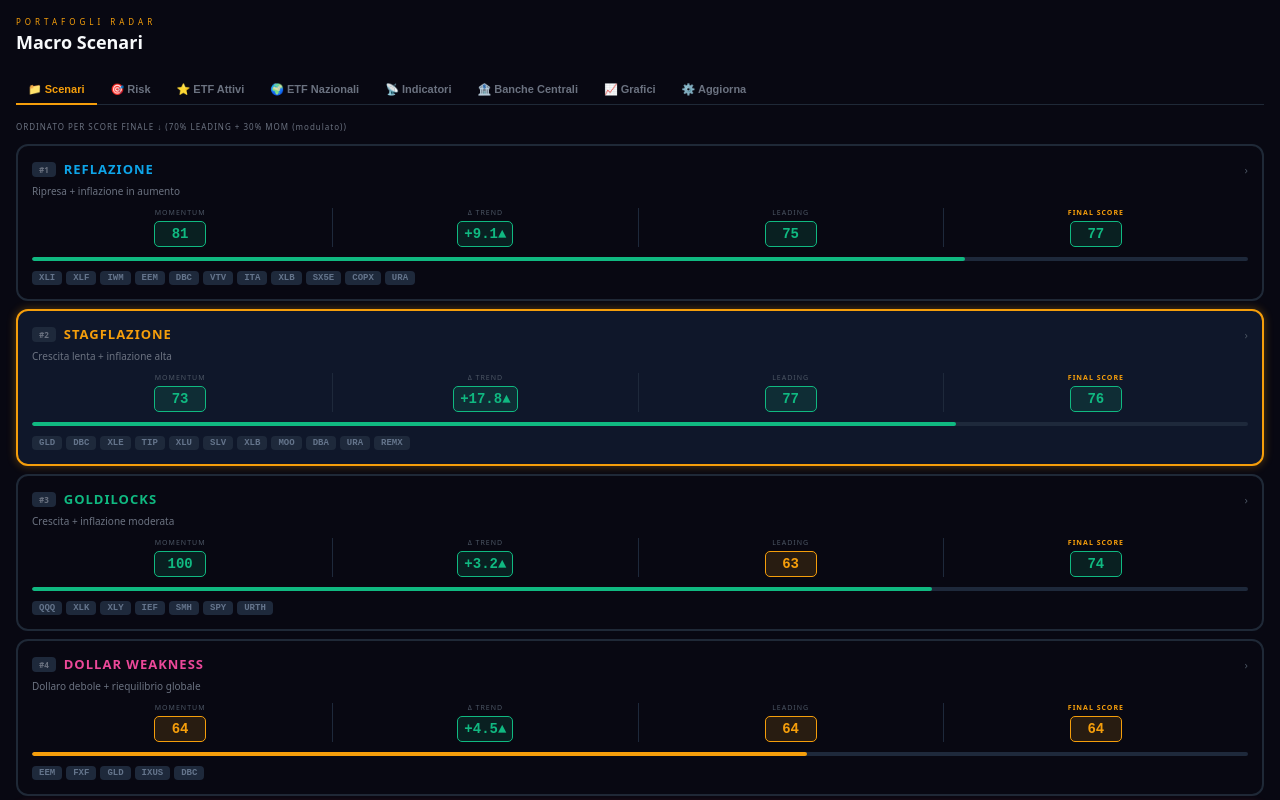
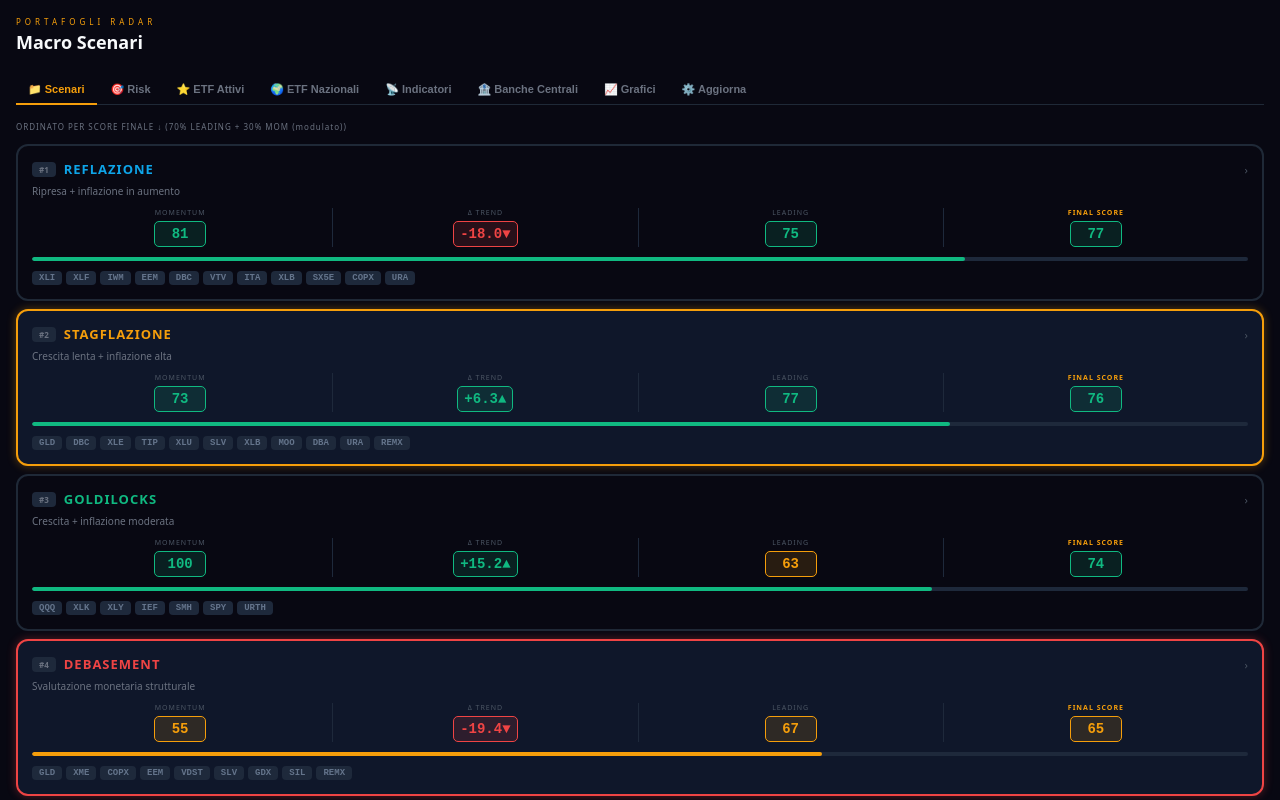
Before and after one commit to rickbiz77/Scenari-macro, a React (Vite) app: page / in a window 1280 px wide. Shown: the top 800 px of the page. Built offline with nearby package versions, Linux system fonts and the light colour scheme.

Commit message:
Update App.jsx

```diff
--- a/src/App.jsx
+++ b/src/App.jsx
@@ -805,31 +805,18 @@ export default function App(){
     {week:15,update:"08/04/2026",scores:{goldilocks:81.6,recession:10.2,stagflation:48.6,reflation:90.2,disinflation:25.5,dollarweakness:70.8,deflation:0.0,dollarweaknessbtc:34.4,debasementbtc:61.8,debasement:100.0}},
     {week:16,update:"13/04/2026",scores:{goldilocks:81.6,recession:10.2,stagflation:48.6,reflation:90.2,disinflation:25.5,dollarweakness:70.8,deflation:0.0,dollarweaknessbtc:34.4,debasementbtc:61.8,debasement:100.0}},
     {week:17,update:"20/04/2026",scores:{goldilocks:90.5,recession:12.5,stagflation:45.2,reflation:70.1,disinflation:26.9,dollarweakness:59.5,deflation:0.0,dollarweaknessbtc:35.2,debasementbtc:80.9,debasement:100.0}},
-  {week:18,update:"27/04/2026",scores:{goldilocks:100,recession:9,stagflation:47,reflation:65,disinflation:25,dollarweakness:55,deflation:0,dollarweaknessbtc:34,debasementbtc:78,debasement:87}},
-    {week:19,update:"29/04/2026",scores:{goldilocks:100,recession:0,stagflation:73,reflation:81,disinflation:34,dollarweakness:64,deflation:10,dollarweaknessbtc:23,debasementbtc:46,debasement:55}},
-  {week:19,update:"29/04/2026",scores:{goldilocks:100,recession:0,stagflation:73,reflation:81,disinflation:34,dollarweakness:64,deflation:10,dollarweaknessbtc:23,debasementbtc:46,debasement:55}},
+    {week:18,update:"27/04/2026",scores:{goldilocks:100,recession:9,stagflation:47,reflation:65,disinflation:25,dollarweakness:55,deflation:0,dollarweaknessbtc:34,debasementbtc:78,debasement:87}},
     {week:19,update:"29/04/2026",scores:{goldilocks:100,recession:0,stagflation:73,reflation:81,disinflation:34,dollarweakness:64,deflation:10,dollarweaknessbtc:23,debasementbtc:46,debasement:55}},
   ];
 
   useEffect(()=>{
-    (async()=>{
-      try{
-        const res=await window.storage.get("momentum-history");
-        const stored=res?JSON.parse(res.value):[];
-        // Merge seed + stored, seed entries only if not already present
-        const merged=[...SEED_HISTORY];
-        stored.forEach(h=>{if(!merged.find(s=>s.week===h.week))merged.push(h);});
-        const curScores=Object.fromEntries(allMomScores.map(s=>[s.id,s.composite]));
-        const exists=merged.find(h=>h.week===CURRENT_WEEK);
-        const updated=exists?merged.map(h=>h.week===CURRENT_WEEK?{...h,scores:curScores,update:LAST_UPDATE}:h):[...merged,{week:CURRENT_WEEK,update:LAST_UPDATE,scores:curScores}].slice(-8);
-        try{await window.storage.set("momentum-history",JSON.stringify(updated));}catch{}
-        setHistory(updated);
-      }catch{
-        const curScores=Object.fromEntries(allMomScores.map(s=>[s.id,s.composite]));
-        const merged=[...SEED_HISTORY,{week:CURRENT_WEEK,update:LAST_UPDATE,scores:curScores}];
-        setHistory(merged);
-      }
-    })();
+    const curScores=Object.fromEntries(allMomScores.map(s=>[s.id,s.composite]));
+    setHistory(function(prevH){
+      var base=prevH.length>0?prevH:[...SEED_HISTORY];
+      var merged=base.filter(function(h){return h.week!==CURRENT_WEEK;});
+      merged.push({week:CURRENT_WEEK,update:LAST_UPDATE,scores:curScores});
+      return merged.sort(function(a,b){return a.week-b.week;}).slice(-8);
+    });
   },[]);
 
   function getSmoothedDelta(sid){
```
